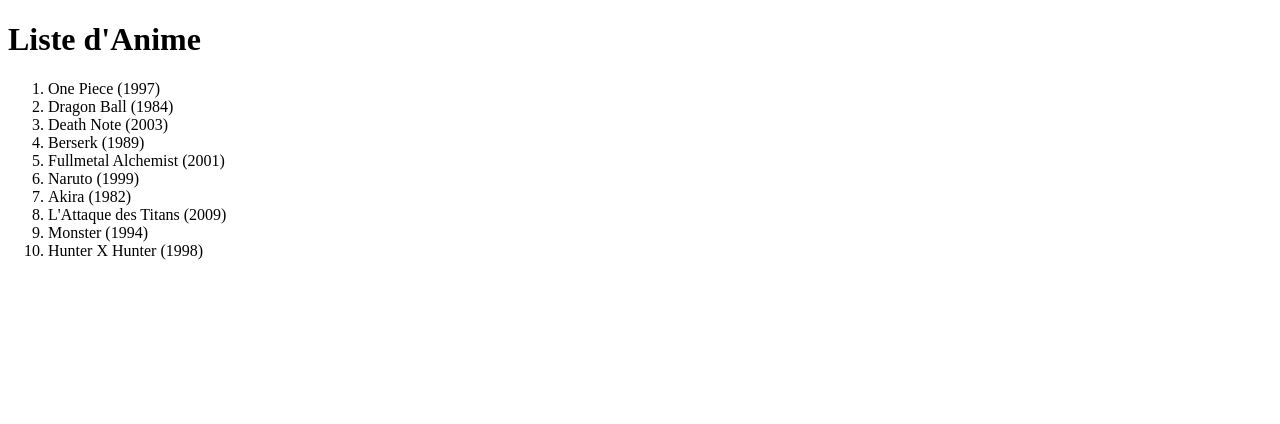
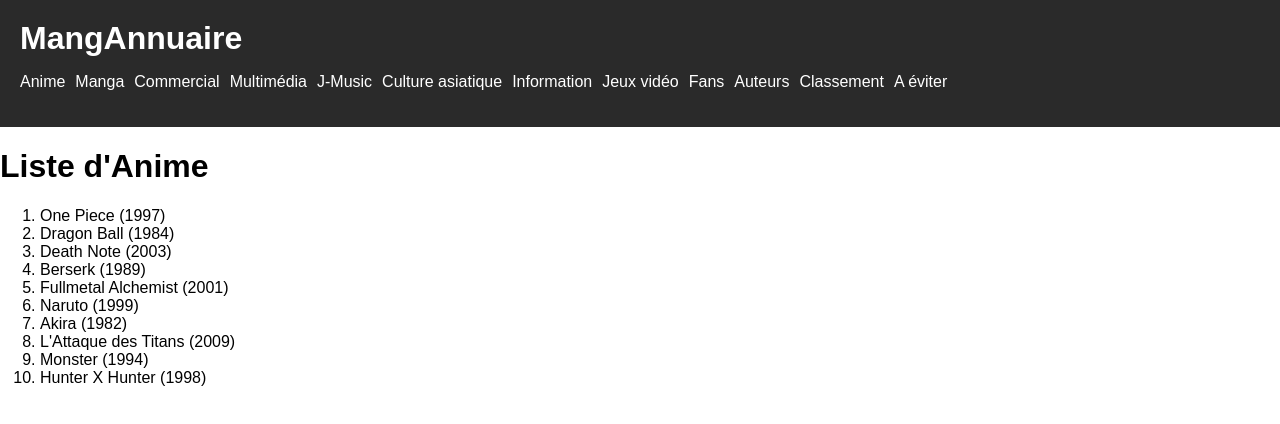
Before and after one commit to Jonathan-08/MangAnnuaire, a plain HTML site: page rank.html in a window 1280 px wide. Drawn offline with Linux system fonts and the light colour scheme.

```diff
--- a/rank.html
+++ b/rank.html
@@ -4,8 +4,28 @@
     <meta charset="UTF-8">
     <meta name="viewport" content="width=device-width, initial-scale=1.0">
     <title>Rank</title>
+    <link rel="stylesheet" href="style.css">
 </head>
 <body>
+    <header>
+        <h1>MangAnnuaire  </h1>
+        <nav>
+            <ul>
+                <li><a href="#anime">Anime</a></li>
+                <li><a href="#manga">Manga</a></li>
+                <li><a href="shopping.html">Commercial</a></li>
+                <li><a href="#multimedia">Multimédia</a></li>
+                <li><a href="#jmusic">J-Music</a></li>
+                <li><a href="#culture">Culture asiatique</a></li>
+                <li><a href="#info">Information</a></li>
+                <li><a href="#jeux">Jeux vidéo</a></li>
+                <li><a href="#fans">Fans</a></li>
+                <li><a href="autors.html">Auteurs</a></li>
+                <li><a href="rank.html">Classement</a></li>
+                <li><a href="avoid_manga.html">A éviter</a></li>
+            </ul>
+        </nav>
+    </header>
     <h1>Liste d'Anime</h1>
 
     <ol>
```
Also changed, not shown: autors.html (added, +51 -0 lines), avoid_manga.html (+2 -2 lines), index.html (+1 -1 lines), shopping.html (+3 -2 lines). Lines whose indentation alone changed are shown as unchanged.
